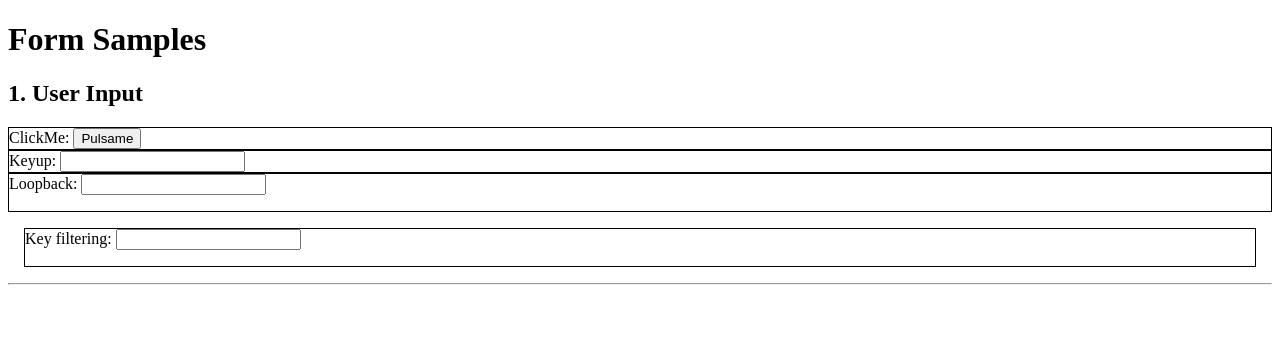
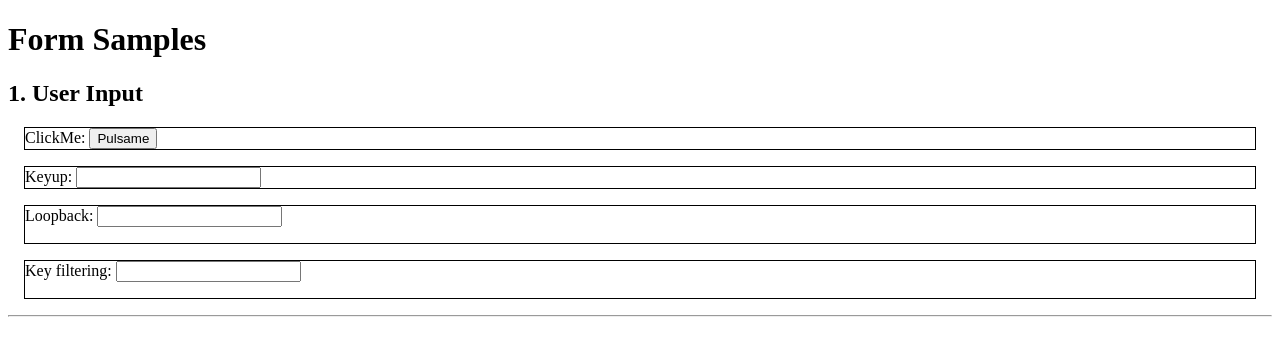
Before and after one commit to pjmolina/ng-forms, an Angular app: page / in a window 1280 px wide. Shown: the top 356 px of the page. Built offline with nearby package versions, Linux system fonts and the light colour scheme.

Commit message:
added margin

```diff
--- a/src/app/click-me/click-me.component.scss
+++ b/src/app/click-me/click-me.component.scss
@@ -1,3 +1,4 @@
 .click-me {
     border: 1px solid #000;
+    margin: 1em;
 }
--- a/src/app/keyup/keyup.component.scss
+++ b/src/app/keyup/keyup.component.scss
@@ -1,3 +1,5 @@
 .key-up {
     border: 1px solid #000;
+    margin: 1em;
+
 }
--- a/src/app/loop-back/loop-back.component.scss
+++ b/src/app/loop-back/loop-back.component.scss
@@ -1,3 +1,5 @@
 .loop-back {
     border: 1px solid #000;
+    margin: 1em;
+
 }
```
